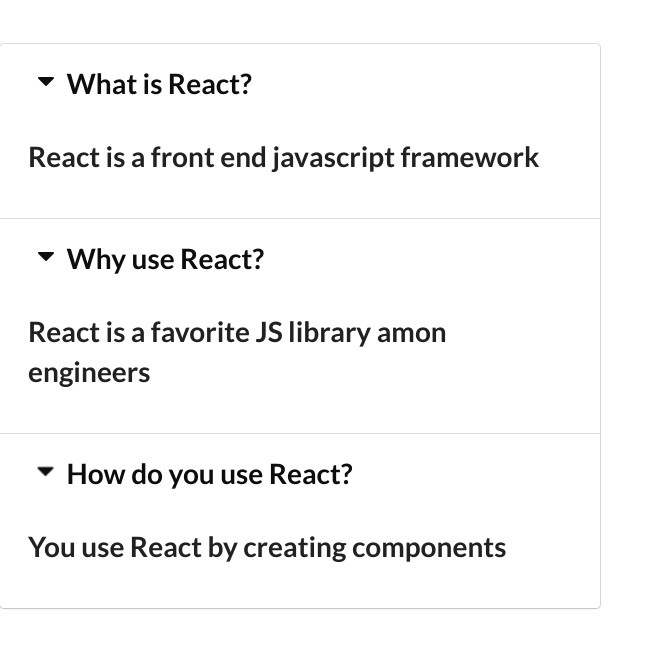
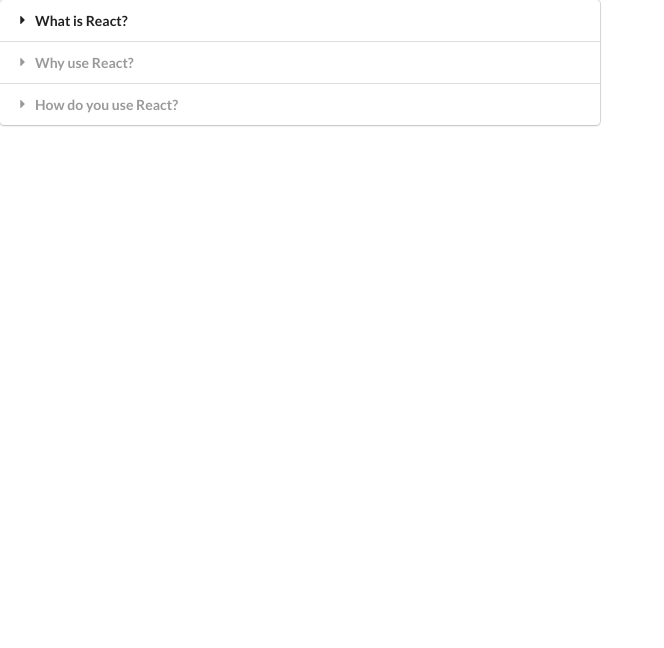
Before and after one commit to Alicerichardson28/widgets-with-react-hooks, a React (Create React App) app: page / in a window 1280 px wide. Shown: the top 648 px of the page, without its empty margins (0-664 px from the left). Built offline with nearby package versions, Linux system fonts and the light colour scheme.

Commit message:
create activeIndex state and using to compare the index when we map with the activeIndex

```diff
--- a/src/App.js
+++ b/src/App.js
@@ -8,7 +8,7 @@
     },
      {
         title: 'Why use React?',
-        content: 'React is a favorite JS library amon engineers'
+        content: 'React is a favorite JS library among engineers'
     },
      {
         title: 'How do you use React?',
@@ -19,7 +19,6 @@
 export default () => {
     return (
         <div>
-            <br/>
             <Accordion items={items}/>
         </div>
     )
--- a/src/components/Accordion.js
+++ b/src/components/Accordion.js
@@ -1,21 +1,36 @@
-import React from 'react';
+import React, { useState } from 'react';
 
 const Accordion = ({ items }) => {
-    const renderItems = items.map(item => {
+    //initialize a new piece of state
+    const [activeIndex, setActiveIndex] = useState(null)
+    //write helper function in functional component
+    const onTitleClick = (index) => {
+        setActiveIndex(index)
+    };
+
+    const renderItems = items.map((item, index) => {
+        const active = index === activeIndex ? 'active' : ''
         return (
             <React.Fragment key={item.title}>
-                <div className="title active">
+                <div
+                    className={`title ${active}`}
+                    onClick={() => onTitleClick(index)}
+                >
                     <i className="dropdown icon"></i>
                     {item.title}
                 </div>
-                <div className="content active">
+                <div className={`content ${active}`}>
                     <p>{item.content}</p>
                 </div>
             </React.Fragment>
         )
     });
 
-    return <h1 className="ui styled accordion">{renderItems}</h1>
+    return (
+        <div className="ui styled accordion">
+            {renderItems}
+        </div>
+    )
 };
 
 export default Accordion;
```
